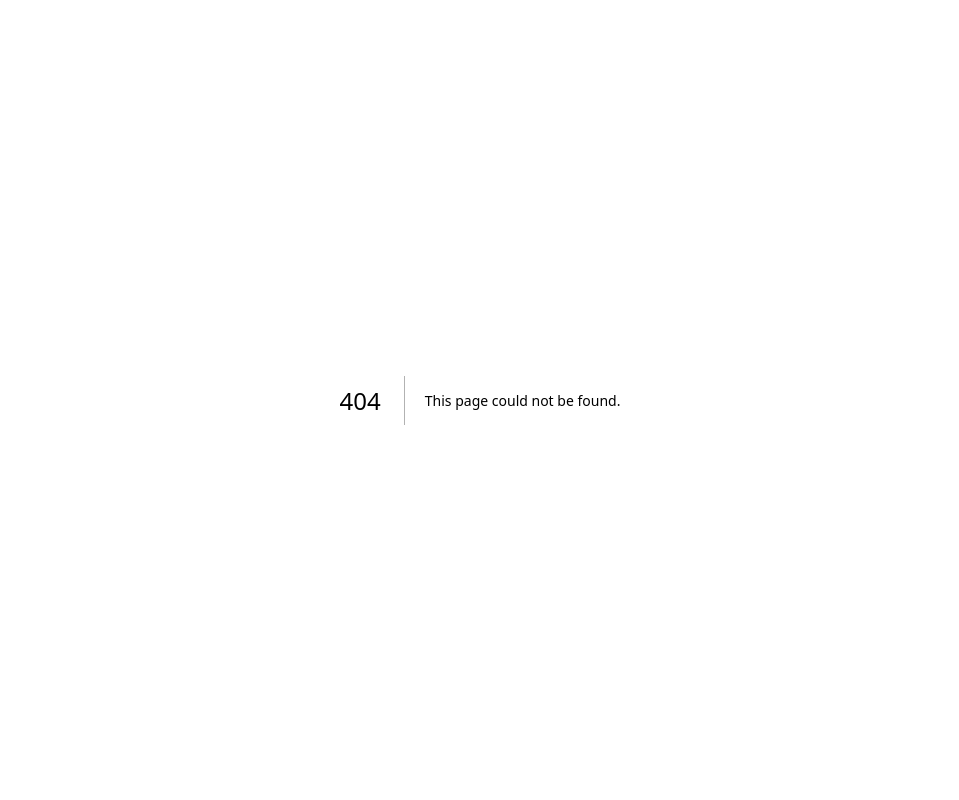
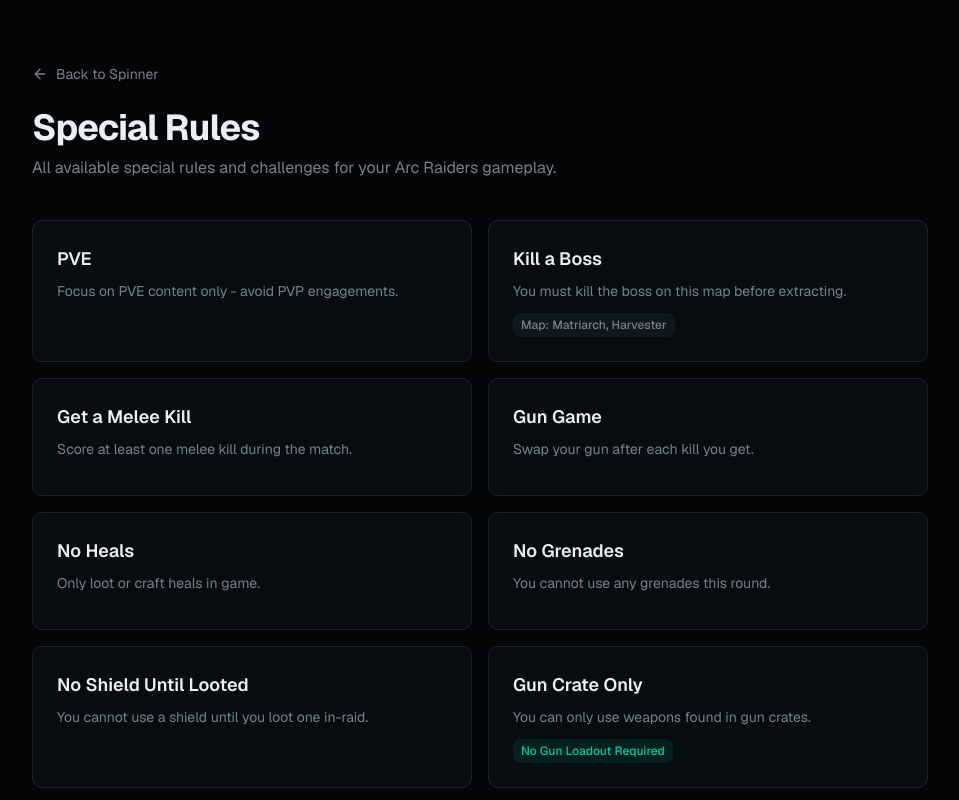
Before and after one commit to ZachRPerry/arcapp, a Next.js app: page /rules in a window 1280 px wide. Before the commit this address had no page. Shown: the top 800 px of the page, without its empty margins (160-1119 px from the left). Built offline with nearby package versions, Linux system fonts and the light colour scheme.

Commit message:
add ability to view rules

```diff
--- /dev/null
+++ b/app/rules/page.tsx
@@ -0,0 +1,78 @@
+import { SPECIAL_RULES } from "@/lib/game-config"
+import Link from "next/link"
+import { ArrowLeft } from "lucide-react"
+import type { Metadata } from "next"
+
+export const metadata: Metadata = {
+  title: "Special Rules - Raid Roulette",
+  description: "Browse all available special rules and challenges for Arc Raiders gameplay.",
+}
+
+export default function RulesPage() {
+  return (
+    <main className="flex min-h-svh flex-col px-4 py-10 sm:py-16">
+      <div className="mx-auto w-full max-w-4xl">
+        {/* Header */}
+        <header className="flex flex-col gap-6 pb-10">
+          <Link
+            href="/"
+            className="inline-flex items-center gap-2 text-sm text-muted-foreground hover:text-foreground transition-colors w-fit"
+          >
+            <ArrowLeft className="size-4" />
+            Back to Spinner
+          </Link>
+          <div>
+            <h1 className="text-3xl font-bold tracking-tight text-foreground sm:text-4xl">
+              Special Rules
+            </h1>
+            <p className="mt-2 text-muted-foreground">
+              All available special rules and challenges for your Arc Raiders gameplay.
+            </p>
+          </div>
+        </header>
+
+        {/* Rules List */}
+        <div className="grid gap-4 sm:grid-cols-2">
+          {SPECIAL_RULES.map((rule) => (
+            <div
+              key={rule.id}
+              className="rounded-lg border border-border bg-card p-6 hover:border-primary/50 transition-colors"
+            >
+              <h3 className="text-lg font-semibold text-foreground mb-2">
+                {rule.name}
+              </h3>
+              <p className="text-sm text-muted-foreground mb-3">
+                {rule.description}
+              </p>
+              {(rule.requiresMapEvent || rule.requiresNoGunLoadout) && (
+                <div className="flex flex-wrap gap-2">
+                  {rule.requiresNoGunLoadout && (
+                    <span className="inline-flex items-center rounded-md bg-primary/10 px-2 py-1 text-xs font-medium text-primary">
+                      No Gun Loadout Required
+                    </span>
+                  )}
+                  {rule.requiresMapEvent && (
+                    <span className="inline-flex items-center rounded-md bg-secondary px-2 py-1 text-xs font-medium text-muted-foreground">
+                      Map: {rule.requiresMapEvent.join(", ")}
+                    </span>
+                  )}
+                </div>
+              )}
+            </div>
+          ))}
+        </div>
+
+        {/* Footer */}
+        <footer className="mt-16 flex justify-center">
+          <Link
+            href="/"
+            className="inline-flex items-center gap-2 text-sm text-muted-foreground hover:text-foreground transition-colors"
+          >
+            <ArrowLeft className="size-4" />
+            Back to Spinner
+          </Link>
+        </footer>
+      </div>
+    </main>
+  )
+}
```
